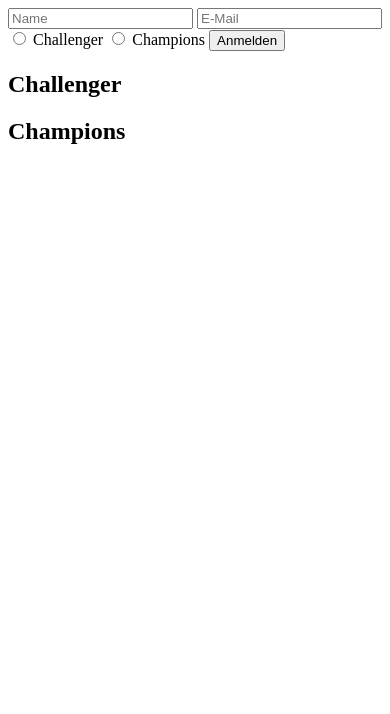
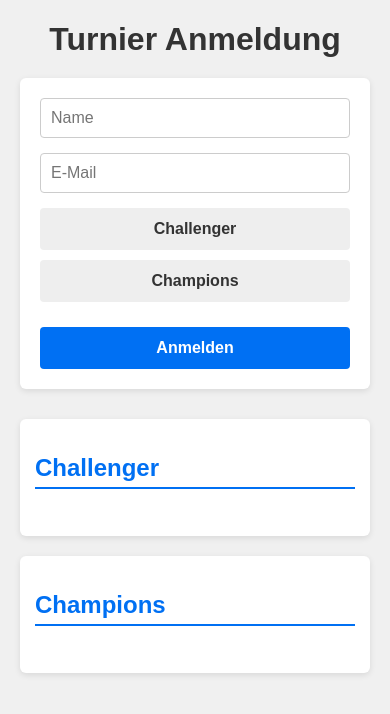
Before and after one commit to motevolve/turnier-anmeldung, a plain HTML site: page public/index.html in a window 390 px wide. Drawn offline with Linux system fonts and the light colour scheme.

Commit message:
Restore original responsive design with Modi Challenger und Champions

```diff
--- a/public/index.html
+++ b/public/index.html
@@ -1,33 +1,169 @@
-<!-- Formular -->
+<!DOCTYPE html>
+<html lang="de">
+<head>
+  <meta charset="UTF-8" />
+  <meta name="viewport" content="width=device-width, initial-scale=1" />
+  <title>Turnier Anmeldung</title>
+  <style>
+    body {
+      font-family: Arial, sans-serif;
+      margin: 20px;
+      background-color: #f0f0f0;
+      color: #333;
+    }
+
+    h1 {
+      text-align: center;
+      margin-bottom: 20px;
+    }
+
+    form {
+      max-width: 400px;
+      margin: 0 auto 30px auto;
+      padding: 20px;
+      background-color: white;
+      border-radius: 6px;
+      box-shadow: 0 2px 6px rgba(0,0,0,0.1);
+    }
+
+    input[type="text"],
+    input[type="email"] {
+      width: 100%;
+      padding: 10px;
+      margin-bottom: 15px;
+      border: 1px solid #ccc;
+      border-radius: 4px;
+      font-size: 1rem;
+      box-sizing: border-box;
+    }
+
+    .modus-container {
+      display: flex;
+      justify-content: space-between;
+      margin-bottom: 15px;
+    }
+
+    .modus-container label {
+      flex: 1;
+      margin-right: 10px;
+      background: #eee;
+      padding: 10px;
+      border-radius: 4px;
+      text-align: center;
+      cursor: pointer;
+      user-select: none;
+      font-weight: bold;
+      border: 2px solid transparent;
+      transition: background-color 0.3s, border-color 0.3s;
+    }
+
+    .modus-container label:last-child {
+      margin-right: 0;
+    }
+
+    input[type="radio"] {
+      display: none;
+    }
+
+    input[type="radio"]:checked + label {
+      background-color: #0070f3;
+      color: white;
+      border-color: #005bb5;
+    }
+
+    button {
+      width: 100%;
+      padding: 12px;
+      background-color: #0070f3;
+      border: none;
+      color: white;
+      font-weight: bold;
+      font-size: 1rem;
+      border-radius: 4px;
+      cursor: pointer;
+      transition: background-color 0.3s;
+    }
+
+    button:hover {
+      background-color: #005bb5;
+    }
+
+    .liste-container {
+      max-width: 400px;
+      margin: 0 auto 20px auto;
+      background: white;
+      padding: 15px;
+      border-radius: 6px;
+      box-shadow: 0 2px 6px rgba(0,0,0,0.1);
+    }
+
+    .liste-container h2 {
+      margin-bottom: 10px;
+      border-bottom: 2px solid #0070f3;
+      padding-bottom: 5px;
+      color: #0070f3;
+    }
+
+    ul {
+      list-style: none;
+      padding-left: 0;
+      max-height: 200px;
+      overflow-y: auto;
+    }
+
+    ul li {
+      padding: 6px 0;
+      border-bottom: 1px solid #ddd;
+      font-size: 0.9rem;
+    }
+
+    @media (max-width: 480px) {
+      .modus-container {
+        flex-direction: column;
+      }
+      .modus-container label {
+        margin-bottom: 10px;
+        margin-right: 0;
+      }
+    }
+  </style>
+</head>
+<body>
+  <h1>Turnier Anmeldung</h1>
+
   <form id="anmeldeForm">
     <input type="text" id="name" placeholder="Name" required />
     <input type="email" id="email" placeholder="E-Mail" required />
 
-  <label>
-    <input type="radio" name="modus" value="Challenger" required />
-    Challenger
-  </label>
-  <label>
-    <input type="radio" name="modus" value="Champions" />
-    Champions
-  </label>
+    <div class="modus-container">
+      <input type="radio" id="modusChallenger" name="modus" value="Challenger" required />
+      <label for="modusChallenger">Challenger</label>
+
+      <input type="radio" id="modusChampions" name="modus" value="Champions" />
+      <label for="modusChampions">Champions</label>
+    </div>
 
     <button type="submit">Anmelden</button>
   </form>
 
-<!-- Teilnehmerlisten -->
+  <div class="liste-container">
     <h2>Challenger</h2>
     <ul id="challengerList"></ul>
+  </div>
 
+  <div class="liste-container">
     <h2>Champions</h2>
     <ul id="championsList"></ul>
+  </div>
 
   <script src="https://cdn.emailjs.com/dist/email.min.js"></script>
   <script>
     emailjs.init("3ZUOkztnnRkbxxd8O");
 
     async function ladeTeilnehmer() {
+      try {
         const res = await fetch("/api/teilnehmer");
+        if (!res.ok) throw new Error("Fehler beim Laden der Teilnehmer");
         const teilnehmer = await res.json();
 
         const challenger = teilnehmer.filter(t => t.modus === "Challenger");
@@ -35,15 +171,20 @@
 
         document.getElementById("challengerList").innerHTML = challenger.map(t => `<li>${t.name} (${t.email})</li>`).join("");
         document.getElementById("championsList").innerHTML = champions.map(t => `<li>${t.name} (${t.email})</li>`).join("");
+      } catch (err) {
+        console.error(err);
+        alert("Teilnehmer konnten nicht geladen werden.");
+      }
     }
 
     document.getElementById("anmeldeForm").addEventListener("submit", async (e) => {
       e.preventDefault();
 
-    const name = document.getElementById("name").value;
-    const email = document.getElementById("email").value;
+      const name = document.getElementById("name").value.trim();
+      const email = document.getElementById("email").value.trim();
       const modus = document.querySelector("input[name='modus']:checked").value;
 
+      try {
         const res = await fetch("/api/anmelden", {
           method: "POST",
           headers: { "Content-Type": "application/json" },
@@ -56,10 +197,17 @@
           await emailjs.send("service_xk2haer", "template_gcgudle", { name, email, modus });
           alert("Erfolgreich angemeldet!");
           ladeTeilnehmer();
+          document.getElementById("anmeldeForm").reset();
         } else {
           alert(data.error || "Fehler bei der Anmeldung.");
+        }
+      } catch (err) {
+        alert("Serverfehler oder Netzwerkproblem.");
+        console.error(err);
       }
     });
 
     ladeTeilnehmer();
   </script>
+</body>
+</html>
```
Lines whose indentation alone changed are shown as unchanged.
